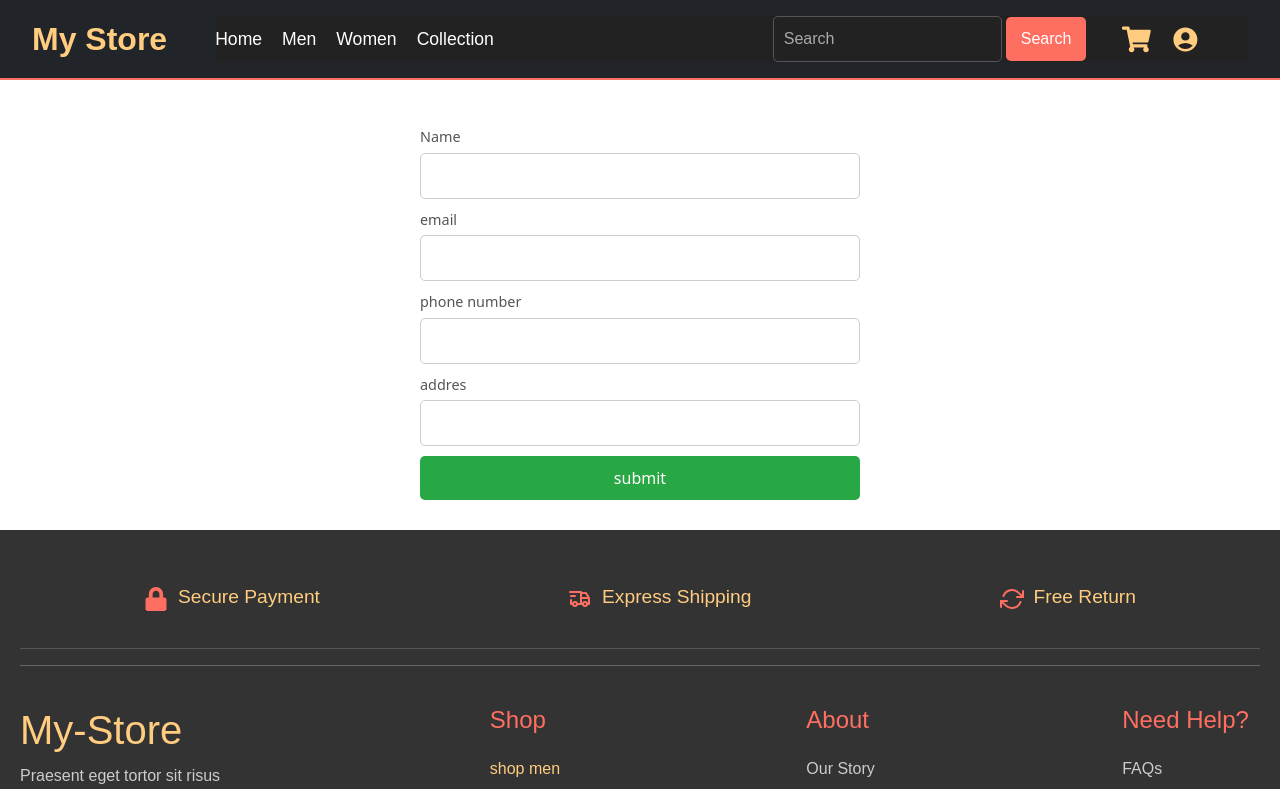
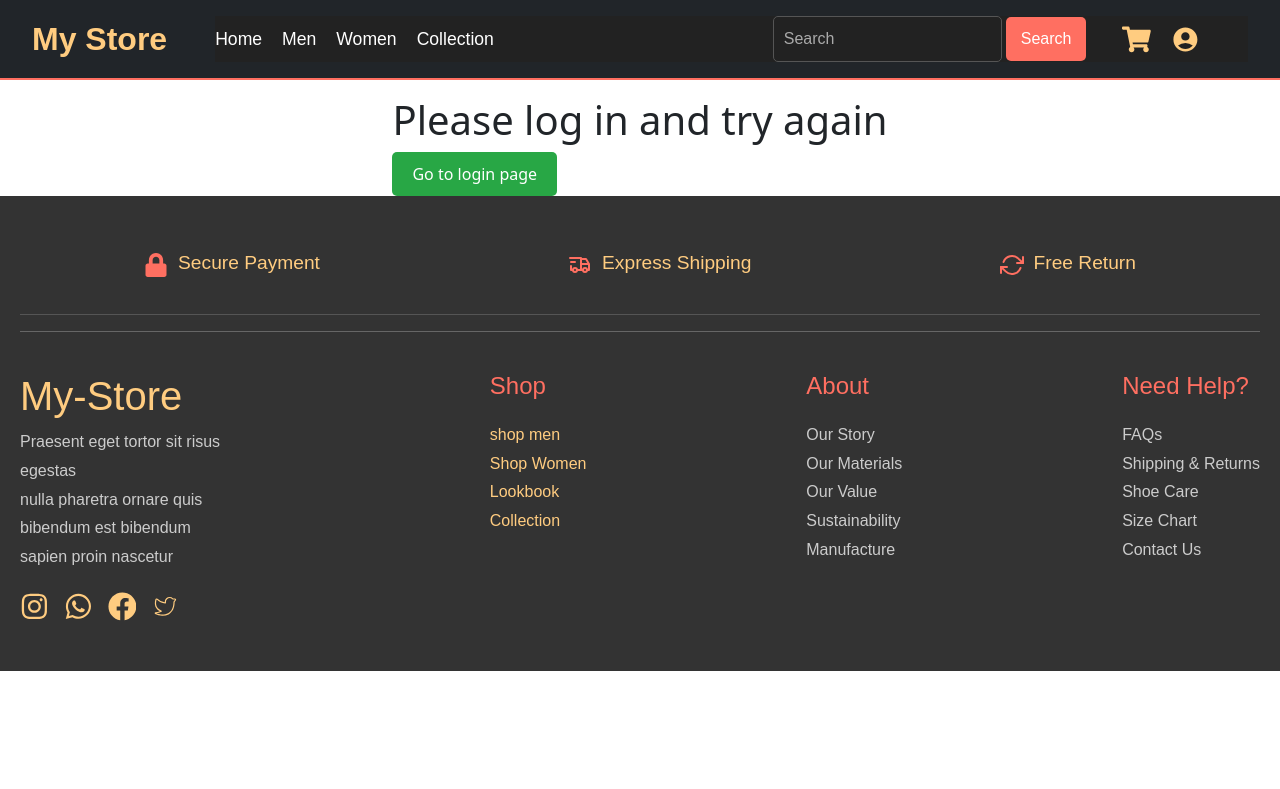
Before and after one commit to moosasahad/myproject-shoe-store, a React (Create React App) app: page /paymentpage in a window 1280 px wide. Shown: the top 789 px of the page. Built offline with nearby package versions, Linux system fonts and the light colour scheme.

Commit message:
almost complite my project

```diff
--- a/src/components/admin/adminorders/Ordersinadmin.js
+++ b/src/components/admin/adminorders/Ordersinadmin.js
@@ -1,11 +1,45 @@
-import React from 'react'
+import React, { useEffect, useState } from 'react';
+import axios from 'axios';
 
-function Ordersinadmin() {
+function FetchBuyingDetails() {
+  const [buyingDetails, setBuyingDetails] = useState(null);
+  const userId = '3a80'; // The user's ID
+
+  useEffect(() => {
+    const fetchBuyingData = async () => {
+      try {
+        const response = await axios.get("http://localhost:3000/usere");
+        // Extract the 'buying' data from the response
+        const userBuyingData = response.data
+        setBuyingDetails(userBuyingData);
+      } catch (error) {
+        console.error('Error fetching buying data:', error);
+      }
+    };
+
+    fetchBuyingData();
+  }, [userId]);
+
   return (
     <div>
-      Ordersinadmin
+      {buyingDetails ? (
+        <div>
+          <h2>Buying Details</h2>
+          {
+            buyingDetails.map(item=>(
+              <h1>{item.buying}</h1>
+            ))
+          }
+          {/* <p>Name: {buyingDetails.name}</p> */}
+          {/* <p>Email: {buyingDetails.email}</p>
+          <p>Phone Number: {buyingDetails.phonenumber}</p>
+          <p>Address: {buyingDetails.address}</p> */}
+        </div>
+      ) : (
+        <p>Loading buying details...</p>
+      )}
     </div>
-  )
+  );
 }
 
-export default Ordersinadmin
+export default FetchBuyingDetails;
--- a/src/components/admin/adminuser/Userinadmin.js
+++ b/src/components/admin/adminuser/Userinadmin.js
@@ -26,6 +26,7 @@ const navigat = useNavigate()
 
   return (
     <div>
+      <h1>Users</h1>
       <table style={{ borderCollapse: 'collapse', width: '100%' }}>
   <thead>
     <tr>
--- a/src/components/admin/product/productinadmin.css
+++ b/src/components/admin/product/productinadmin.css
@@ -35,16 +35,16 @@ prodectlist{
 }
 .viewbutton{
     width: 50px;
-    height: 30px;
-    /* padding: 10px; */
+    height: auto;
+    padding: 10px;
     background-color: blue;
     color: white;
     border: none;
 }
 .dellitebutton{
     width: 70px;
-    height: 30px;
-    /* padding: 10px; */
+    height: auto;
+    padding: 10px;
     background-color: rgb(184, 8, 52);
     color: white;
     border: none;
--- a/src/components/admin/sdibar/Sidebar.js
+++ b/src/components/admin/sdibar/Sidebar.js
@@ -54,7 +54,7 @@ const Sidebar = () => {
           {isExpanded && <span>Users</span>}
         </div>
        </Link>
-        <Link to="/orders" className='sidericonlink'>
+        {/* <Link to="/orders" className='sidericonlink'>
         <div
           className={`sidebar-item ${activeItem === 'orders' ? 'active' : ''}`}
           onClick={() => handleItemClick('orders')}
@@ -62,7 +62,7 @@ const Sidebar = () => {
           <FaCartFlatbed />
           {isExpanded && <span>Orders</span>}
         </div>
-        </Link>
+        </Link> */}
       </ul>
     </div>
   );
--- a/src/components/payment/Paymen.js
+++ b/src/components/payment/Paymen.js
@@ -1,49 +1,102 @@
-import React,{ useContext, useEffect, useState } from 'react';
+import React, { useState } from 'react';
 import useLogandReg from '../coustom hook/Logincostum';
-import { Valuecontext } from '../../App';
+
+import './pymetn.css';
+import { useNavigate } from 'react-router-dom';
 import axios from 'axios';
-import './pymetn.css'
-import { useNavigate } from 'react-router-dom';
 
 function PaymentPage() {
-    const[data,setData]=useState({})
-    const [payuser, setPayuser]=useState([])
-    const [handleChange, inputValue, handleSubmit, active, setActive] = useLogandReg()
-    const{value} = useContext(Valuecontext)
-    const navigating = useNavigate()
+  const [handleChange, inputValue, handleSubmit, active, setActive] = useLogandReg();
+  const navigating = useNavigate();
 
+  const initiol = {
+    name: '',
+    email: '',
+    phonenumber: '',
+    address: '',
+  };
+  const [valu, setValue] = useState(initiol);
+
+  const handilchange = (e) => {
+    const { name, value } = e.target;
+    setValue((prevState) => ({
+      ...prevState,
+      [name]: value
+    }));
+  };
 
   const handleSubmi = async (e) => {
     e.preventDefault();
-    let clearCart= await axios.put(`http://localhost:3000/usere/${active.id}`,{...active,cart:[]})
-    localStorage.removeItem('cart')
-    alert("payment successfully")
-    navigating('/cartui')
+    if (!active) {
+      alert("User is not logged in.");
+      return;
+    }
 
+    try {
 
+      const response = await axios.put(`http://localhost:3000/usere/${active.id}`, {
+        ...active,
+        buying: valu,
+        cart: []
+      });
+      localStorage.removeItem('cart');
+
+      alert("Payment successful!");
+
+      navigating('/cartui');
+    } catch (error) {
+      console.error("Error during payment:", error);
+      alert("Payment failed, please try again.");
+    }
+  };
+  const navigateing = () => {
+    navigating('/login');
   };
 
   return (
     <div className='paydivmain'>
-     <form onSubmit={handleSubmi}  className='payingform'>
+      {active ? (
+        <form onSubmit={handleSubmi} className='payingform'>
           <label>Name</label>
-     <input type="text"
+          <input
+            type="text"
+            name='name'
+            value={valu.name}
+            onChange={handilchange}
             required
           />
-      <label>email</label>
-      <input type="email"
+          <label>Email</label>
+          <input
+            type="email"
+            name='email'
+            value={valu.email}
+            onChange={handilchange}
             required
           />
-      <label>phone number</label>
-      <input type="tel"
+          <label>Phone Number</label>
+          <input
+            type="tel"
+            name='phonenumber'
+            value={valu.phonenumber}
+            onChange={handilchange}
             required
           />
-      <label>addres</label>
-      <input type="text"
+          <label>Address</label>
+          <input
+            type="text"
+            name='address'
+            value={valu.address}
+            onChange={handilchange}
             required
           />
-      <button type='submit'>submit</button>
+          <button type='submit'>Submit</button>
         </form>
+      ) : (
+        <div>
+          <h1>Please log in and try again</h1>
+          <button onClick={navigateing}>Go to login page</button>
+        </div>
+      )}
     </div>
   );
 }
--- a/src/components/registrationandlogin/Registration.js
+++ b/src/components/registrationandlogin/Registration.js
@@ -13,7 +13,8 @@ function Registration() {
         cpassword: '',
         admin : false,
         status : true,
-        cart: []
+        cart: [],
+        buying:[]
     });
 
     const [focus, setFocus] = useState({
@@ -47,7 +48,9 @@ function Registration() {
                 number: '',
                 password: '',
                 cpassword: '',
-                cart: []
+                cart: [],
+                buying:[]
+
             });
             setFocus({
                 name: false,
--- a/src/json-server/db.json
+++ b/src/json-server/db.json
@@ -1,29 +1,5 @@
 {
   "Product": [
-    {
-      "id": "1",
-      "name": "Men’s Black Running",
-      "type": "men",
-      "image": "https://websitedemos.net/recycled-shoe-store-04/wp-content/uploads/sites/983/2021/11/recycled-shoe-product-image-005-400x400.jpg",
-      "price": 799,
-      "qty": 1,
-      "description": "Comfortable and durable black running shoes for men.",
-      "brand": "Recycled Shoes",
-      "rating": 4.5,
-      "reviews": 12
-    },
-    {
-      "id": "2",
-      "name": "Men’s Classic Blue",
-      "type": "men",
-      "image": "https://websitedemos.net/recycled-shoe-store-04/wp-content/uploads/sites/983/2021/11/recycled-shoe-product-image-019-600x600.jpg",
-      "price": 1699,
-      "qty": 1,
-      "description": "Classic blue sneakers perfect for everyday wear.",
-      "brand": "Recycled Shoes",
-      "rating": 4.7,
-      "reviews": 8
-    },
     {
       "id": "3",
       "name": "Men’s Classic Mint",
@@ -260,33 +236,14 @@
       "password": "sahad21",
       "cpassword": "sahad21",
       "admin": false,
-      "cart": [
-        {
-          "id": "6",
-          "name": "Men’s Moonstone Sneaker",
-          "type": "men",
-          "image": "https://websitedemos.net/recycled-shoe-store-04/wp-content/uploads/sites/983/2021/11/recycled-shoe-product-image-018-600x600.jpg",
-          "price": 749,
-          "qty": 1,
-          "description": "Moonstone sneakers with a modern design.",
-          "brand": "Recycled Shoes",
-          "rating": 4.5,
-          "reviews": 11
-        },
-        {
-          "id": "9",
-          "name": "Women’s Blue Training",
-          "type": "women",
-          "image": "https://websitedemos.net/recycled-shoe-store-04/wp-content/uploads/sites/983/2021/11/recycled-shoe-product-image-003-600x600.jpg",
-          "price": 660,
-          "qty": 1,
-          "description": "Blue training shoes designed for women.",
-          "brand": "Recycled Shoes",
-          "rating": 4.2,
-          "reviews": 14
-        }
-      ],
-      "status": true
+      "cart": [],
+      "status": false,
+      "buying": {
+        "name": "moosa",
+        "email": "moosa@gmail.com",
+        "phonenumber": "9087654321",
+        "address": "moosa21"
+      }
     },
     {
       "id": "833a",
@@ -320,6 +277,52 @@
       "admin": false,
       "status": false,
       "cart": []
+    },
+    {
+      "id": "5cab",
+      "name": "sahade",
+      "email": "sahad@gmail.com",
+      "number": "3456789021",
+      "password": "sahad12",
+      "cpassword": "sahad12",
+      "admin": false,
+      "status": true,
+      "cart": [],
+      "buying": {
+        "name": "sahad",
+        "email": "sahad@gamil.com",
+        "phonenumber": "323323232323",
+        "address": "fdsjfhsdjhfdsjkhfskd"
+      }
+    },
+    {
+      "id": "a6b9",
+      "name": "jfhdjkhgdfjkh",
+      "email": "moosa@gmail.com",
+      "number": "1234567890",
+      "password": "moosa23",
+      "cpassword": "moosa23",
+      "admin": false,
+      "status": true,
+      "cart": [],
+      "buying": []
+    },
+    {
+      "id": "0a30",
+      "name": "name",
+      "email": "name@gmail.com",
+      "number": "9087654321",
+      "password": "name21",
+      "cpassword": "name21",
+      "admin": false,
+      "status": true,
+      "cart": [],
+      "buying": {
+        "name": "jghjkfgjk",
+        "email": "khkjkjth@jhkjd",
+        "phonenumber": "hkjghjkg",
+        "address": "jhjkghkjh"
+      }
     }
   ]
 }
```
Lines whose indentation alone changed are shown as unchanged.
